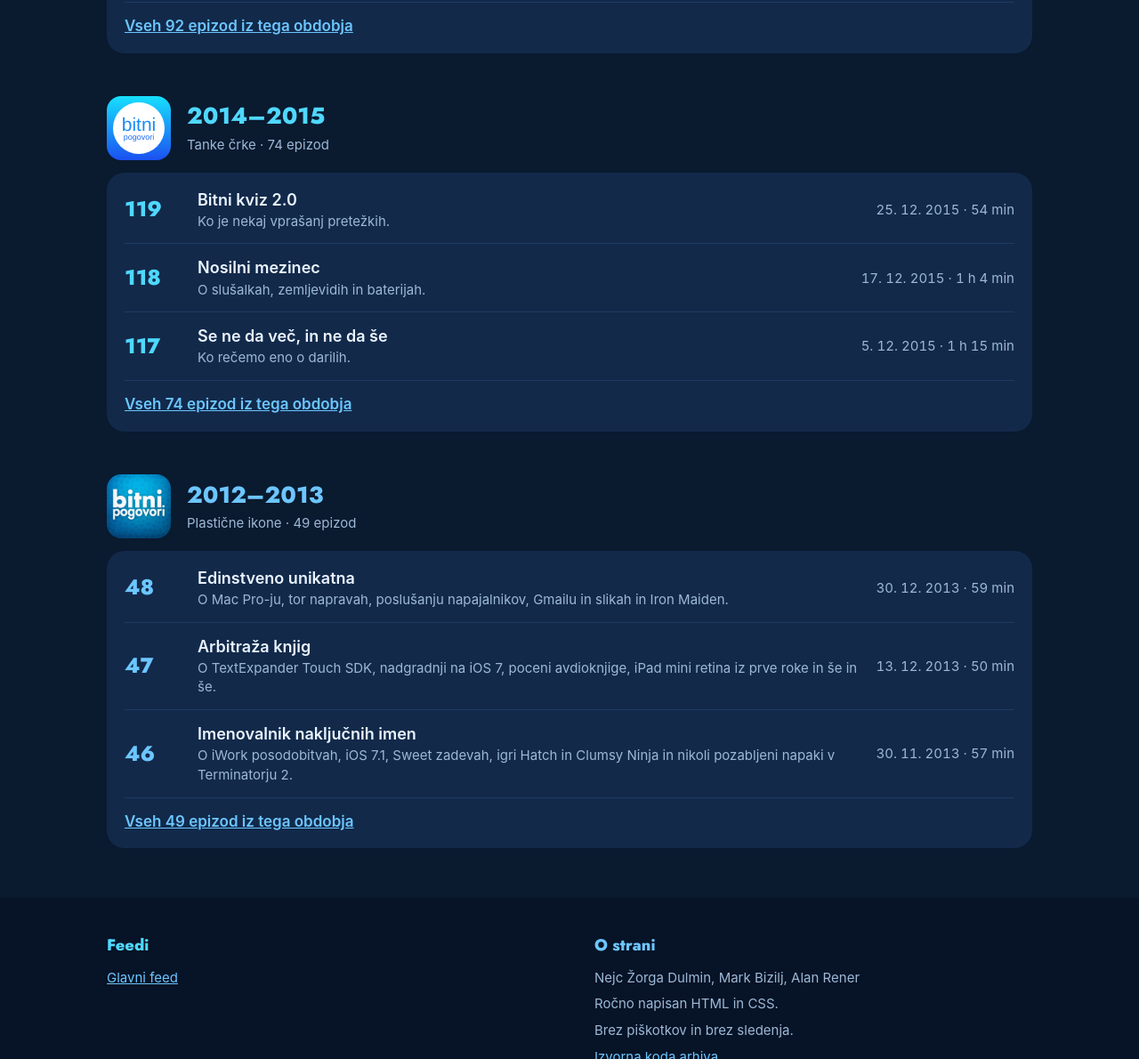
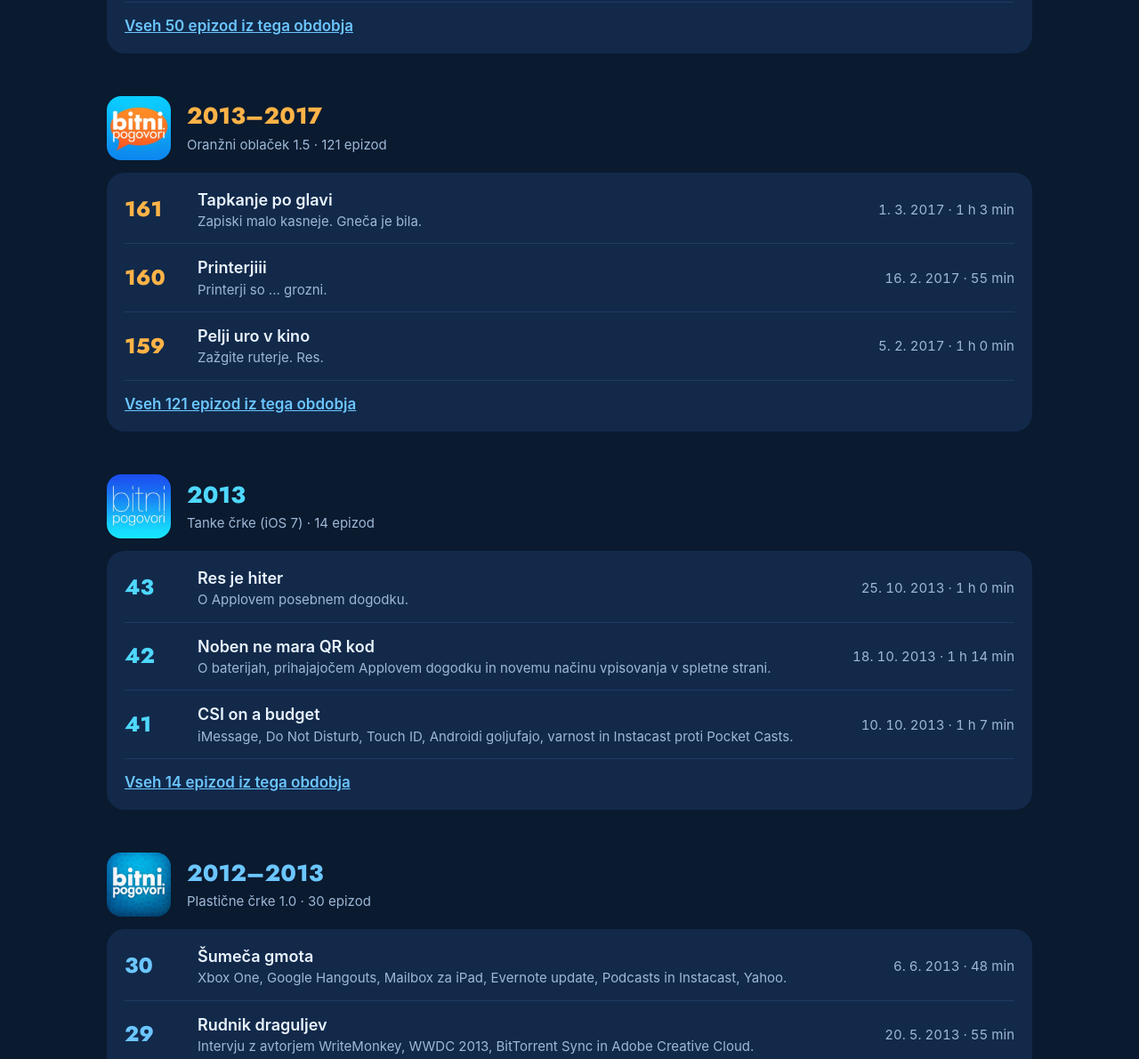
Before and after one commit to bizmar/bitni-arhiv, a plain HTML site: page splet/index.html in a window 1280 px wide. Shown: the part 1307-2497 px from the top of the page at 89% size. Drawn offline with Linux system fonts and the light colour scheme.

Commit message:
Štiri obdobja logotipov po datumih, dodan logotip iOS 7
Co-Authored-By: Claude Fable 5.2 <noreply@anthropic.com>
Claude-Session: https://claude.ai/code/session_01At2YkWSqGQVHKHDXitFHed

```diff
--- a/splet/index.html
+++ b/splet/index.html
@@ -58,8 +58,8 @@
 <div class="obdobje-glava">
 <div class="znacka" aria-hidden="true"><img src="/slike/naslovnica-600.webp" alt="" width="72" height="72"></div>
 <div>
-<h3>2016–2019</h3>
-<span class="tiho">Oranžni oblaček · 92 epizod</span>
+<h3>2017–2019</h3>
+<span class="tiho">Oranžni oblaček 1.6 · 50 epizod</span>
 </div>
 </div>
 <ul class="seznam">
@@ -78,34 +78,61 @@
 <div class="opis"><a href="/208">Kamion Bonbonjer: Prikolica št. 2</a><span class="tiho">iOS 13 in Mac Pro</span></div>
 <span class="tiho stevilke">24. 6. 2019 · 1 h 16 min</span>
 </li>
-<li><a class="vec" href="/epizode#obdobje-2016">Vseh 92 epizod iz tega obdobja</a></li>
+<li><a class="vec" href="/epizode#obdobje-oblacek">Vseh 50 epizod iz tega obdobja</a></li>
+</ul>
+</section>
+<section class="razdelek" style="--barva: #FFB347">
+<div class="obdobje-glava">
+<div class="znacka" aria-hidden="true"><img src="/slike/znacka-1.5.webp" alt="" width="72" height="72"></div>
+<div>
+<h3>2013–2017</h3>
+<span class="tiho">Oranžni oblaček 1.5 · 121 epizod</span>
+</div>
+</div>
+<ul class="seznam">
+<li class="vrstica" data-oznaka="161" data-osebe="mark-bizilj nejc-zorga-dulmin">
+<span class="st">161</span>
+<div class="opis"><a href="/161">Tapkanje po glavi</a><span class="tiho">Zapiski malo kasneje. Gneča je bila.</span></div>
+<span class="tiho stevilke">1. 3. 2017 · 1 h 3 min</span>
+</li>
+<li class="vrstica" data-oznaka="160" data-osebe="mark-bizilj nejc-zorga-dulmin">
+<span class="st">160</span>
+<div class="opis"><a href="/160">Printerjiii</a><span class="tiho">Printerji so ... grozni.</span></div>
+<span class="tiho stevilke">16. 2. 2017 · 55 min</span>
+</li>
+<li class="vrstica" data-oznaka="159" data-osebe="mark-bizilj nejc-zorga-dulmin">
+<span class="st">159</span>
+<div class="opis"><a href="/159">Pelji uro v kino</a><span class="tiho">Zažgite ruterje. Res.</span></div>
+<span class="tiho stevilke">5. 2. 2017 · 1 h 0 min</span>
+</li>
+<li><a class="vec" href="/epizode#obdobje-oblacek-15">Vseh 121 epizod iz tega obdobja</a></li>
 </ul>
 </section>
 <section class="razdelek" style="--barva: #4FD8FF">
 <div class="obdobje-glava">
-<div class="znacka tanka" aria-hidden="true"><div class="krog"><b>bitni</b><i>pogovori</i></div></div>
+<div class="znacka" aria-hidden="true"><img src="/slike/znacka-ios7.webp" alt="" width="72" height="72"></div>
 <div>
-<h3>2014–2015</h3>
-<span class="tiho">Tanke črke · 74 epizod</span>
+<h3>2013</h3>
+<span class="tiho">Tanke črke (iOS 7) · 14 epizod</span>
 </div>
 </div>
 <ul class="seznam">
-<li class="vrstica" data-oznaka="119" data-osebe="mark-bizilj nejc-zorga-dulmin alan-rener lea-marolt-sonnenschein miha-rekar peter-pirc uros-miklavcic">
-<span class="st">119</span>
-<div class="opis"><a href="/119">Bitni kviz 2.0</a><span class="tiho">Ko je nekaj vprašanj pretežkih.</span></div>
-<span class="tiho stevilke">25. 12. 2015 · 54 min</span>
+<li class="vrstica" data-oznaka="43" data-osebe="mark-bizilj nejc-zorga-dulmin">
+<span class="st">43</span>
+<div class="opis"><a href="/43">Res je hiter</a><span class="tiho">O Applovem posebnem dogodku.</span></div>
+<span class="tiho stevilke">25. 10. 2013 · 1 h 0 min</span>
 </li>
-<li class="vrstica" data-oznaka="118" data-osebe="mark-bizilj nejc-zorga-dulmin alan-rener">
-<span class="st">118</span>
-<div class="opis"><a href="/118">Nosilni mezinec</a><span class="tiho">O slušalkah, zemljevidih in baterijah.</span></div>
-<span class="tiho stevilke">17. 12. 2015 · 1 h 4 min</span>
+<li class="vrstica" data-oznaka="42" data-osebe="mark-bizilj nejc-zorga-dulmin alan-rener">
+<span class="st">42</span>
+<div class="opis"><a href="/42">Noben ne mara QR kod</a><span class="tiho">O baterijah, prihajajočem Applovem dogodku in novemu načinu vpisovanja v spletne strani.</span></div>
+<span class="tiho stevilke">18. 10. 2013 · 1 h 14 min</span>
 </li>
-<li class="vrstica" data-oznaka="117" data-osebe="mark-bizilj nejc-zorga-dulmin alan-rener">
-<span class="st">117</span>
-<div class="opis"><a href="/117">Se ne da več, in ne da še</a><span class="tiho">Ko rečemo eno o darilih.</span></div>
-<span class="tiho stevilke">5. 12. 2015 · 1 h 15 min</span>
+<li class="vrstica" data-oznaka="41" data-osebe="mark-bizilj nejc-zorga-dulmin">
+<span class="st">41</span>
+<div class="opis"><a href="/41">CSI on a budget</a><span class="tiho">iMessage, Do Not Disturb, Touch ID, Androidi goljufajo, varnost in Instacast proti Pocket Casts.</span></div>
+<span class="tiho stevilke">10. 10. 2013 · 1 h 7 min</span>
 </li>
-<li><a class="vec" href="/epizode#obdobje-2014">Vseh 74 epizod iz tega obdobja</a></li>
+<li><a class="vec" href="/epizode#obdobje-tanka">Vseh 14 epizod iz tega obdobja</a></li>
 </ul>
 </section>
 <section class="razdelek" style="--barva: #6CC6FF">
@@ -113,26 +140,26 @@
 <div class="znacka" aria-hidden="true"><img src="/slike/znacka-1.0.webp" alt="" width="72" height="72"></div>
 <div>
 <h3>2012–2013</h3>
-<span class="tiho">Plastične ikone · 49 epizod</span>
+<span class="tiho">Plastične črke 1.0 · 30 epizod</span>
 </div>
 </div>
 <ul class="seznam">
-<li class="vrstica" data-oznaka="48" data-osebe="mark-bizilj nejc-zorga-dulmin alan-rener">
-<span class="st">48</span>
-<div class="opis"><a href="/48">Edinstveno unikatna</a><span class="tiho">O Mac Pro-ju, tor napravah, poslušanju napajalnikov, Gmailu in slikah in Iron Maiden.</span></div>
-<span class="tiho stevilke">30. 12. 2013 · 59 min</span>
+<li class="vrstica" data-oznaka="30" data-osebe="mark-bizilj nejc-zorga-dulmin alan-rener jan-ferme">
+<span class="st">30</span>
+<div class="opis"><a href="/30">Šumeča gmota</a><span class="tiho">Xbox One, Google Hangouts, Mailbox za iPad, Evernote update, Podcasts in Instacast, Yahoo.</span></div>
+<span class="tiho stevilke">6. 6. 2013 · 48 min</span>
 </li>
-<li class="vrstica" data-oznaka="47" data-osebe="mark-bizilj nejc-zorga-dulmin alan-rener matic-pen">
-<span class="st">47</span>
-<div class="opis"><a href="/47">Arbitraža knjig</a><span class="tiho">O TextExpander Touch SDK, nadgradnji na iOS 7, poceni avdioknjige, iPad mini retina iz prve roke in še in še.</span></div>
-<span class="tiho stevilke">13. 12. 2013 · 50 min</span>
+<li class="vrstica" data-oznaka="29" data-osebe="mark-bizilj nejc-zorga-dulmin alan-rener anze-tomic iztok-strzinar">
+<span class="st">29</span>
+<div class="opis"><a href="/29">Rudnik draguljev</a><span class="tiho">Intervju z avtorjem WriteMonkey, WWDC 2013, BitTorrent Sync in Adobe Creative Cloud.</span></div>
+<span class="tiho stevilke">20. 5. 2013 · 55 min</span>
 </li>
-<li class="vrstica" data-oznaka="46" data-osebe="mark-bizilj nejc-zorga-dulmin">
-<span class="st">46</span>
-<div class="opis"><a href="/46">Imenovalnik naključnih imen</a><span class="tiho">O iWork posodobitvah, iOS 7.1, Sweet zadevah, igri Hatch in Clumsy Ninja in nikoli pozabljeni napaki v Terminatorju 2.</span></div>
-<span class="tiho stevilke">30. 11. 2013 · 57 min</span>
+<li class="vrstica" data-oznaka="28" data-osebe="nejc-zorga-dulmin alan-rener anze-tomic">
+<span class="st">28</span>
+<div class="opis"><a href="/28">028: Pšenično laško</a><span class="tiho">O WWDC, špekulacijah, Facebook Home, več o Markdownu in o BlackBerryju Z10.</span></div>
+<span class="tiho stevilke">2. 5. 2013 · 54 min</span>
 </li>
-<li><a class="vec" href="/epizode#obdobje-2012">Vseh 49 epizod iz tega obdobja</a></li>
+<li><a class="vec" href="/epizode#obdobje-plasticna">Vseh 30 epizod iz tega obdobja</a></li>
 </ul>
 </section>
 </main>
--- a/splet/slog.css
+++ b/splet/slog.css
@@ -125,13 +125,6 @@ main.ovoj, main .ovoj { display: flex; flex-direction: column; gap: 48px; }
 .obdobje-glava h3 { font-size: 26px; color: var(--barva); }
 .znacka { width: 72px; height: 72px; border-radius: 16px; flex: 0 0 auto; display: flex; flex-direction: column; align-items: center; justify-content: center; overflow: hidden; }
 .znacka img { width: 100%; height: 100%; display: block; }
-.znacka.tanka { background: linear-gradient(180deg, #17E0FF 0%, #1B50F0 100%); }
-.znacka.tanka .krog { width: 58px; height: 58px; border-radius: 29px; background: #FFFFFF; display: flex; flex-direction: column; align-items: center; justify-content: center; line-height: 1; font-family: "Helvetica Neue", "Jost", sans-serif; color: #1B8AF5; }
-.znacka.tanka .krog b { font-weight: 200; font-size: 21px; }
-.znacka.tanka .krog i { font-weight: 300; font-size: 9px; font-style: normal; color: #1B6CF2; }
-.znacka.plasticna { background: radial-gradient(circle at 50% 30%, #1DB9F2 0%, #0468B4 100%); box-shadow: inset 0 1px 0 rgba(255, 255, 255, 0.5), inset 0 -2px 4px rgba(0, 0, 0, 0.3); font-family: var(--naslovi); font-weight: 800; color: #FFFFFF; line-height: 1.05; }
-.znacka.plasticna b { font-size: 18px; text-shadow: 0 2px 0 #9CC3D9, 0 4px 6px rgba(0, 0, 0, 0.35); }
-.znacka.plasticna i { font-size: 11px; font-style: normal; text-shadow: 0 1px 0 #9CC3D9, 0 3px 5px rgba(0, 0, 0, 0.35); }
 
 .seznam { background: var(--kartica); border-radius: 20px; padding: 4px 20px; margin: 0; list-style: none; }
 .vrstica { display: flex; flex-wrap: wrap; align-items: center; gap: 4px 18px; padding: 14px 0; border-bottom: 1px solid var(--crta); }
--- a/viri/slog.css
+++ b/viri/slog.css
@@ -125,13 +125,6 @@ main.ovoj, main .ovoj { display: flex; flex-direction: column; gap: 48px; }
 .obdobje-glava h3 { font-size: 26px; color: var(--barva); }
 .znacka { width: 72px; height: 72px; border-radius: 16px; flex: 0 0 auto; display: flex; flex-direction: column; align-items: center; justify-content: center; overflow: hidden; }
 .znacka img { width: 100%; height: 100%; display: block; }
-.znacka.tanka { background: linear-gradient(180deg, #17E0FF 0%, #1B50F0 100%); }
-.znacka.tanka .krog { width: 58px; height: 58px; border-radius: 29px; background: #FFFFFF; display: flex; flex-direction: column; align-items: center; justify-content: center; line-height: 1; font-family: "Helvetica Neue", "Jost", sans-serif; color: #1B8AF5; }
-.znacka.tanka .krog b { font-weight: 200; font-size: 21px; }
-.znacka.tanka .krog i { font-weight: 300; font-size: 9px; font-style: normal; color: #1B6CF2; }
-.znacka.plasticna { background: radial-gradient(circle at 50% 30%, #1DB9F2 0%, #0468B4 100%); box-shadow: inset 0 1px 0 rgba(255, 255, 255, 0.5), inset 0 -2px 4px rgba(0, 0, 0, 0.3); font-family: var(--naslovi); font-weight: 800; color: #FFFFFF; line-height: 1.05; }
-.znacka.plasticna b { font-size: 18px; text-shadow: 0 2px 0 #9CC3D9, 0 4px 6px rgba(0, 0, 0, 0.35); }
-.znacka.plasticna i { font-size: 11px; font-style: normal; text-shadow: 0 1px 0 #9CC3D9, 0 3px 5px rgba(0, 0, 0, 0.35); }
 
 .seznam { background: var(--kartica); border-radius: 20px; padding: 4px 20px; margin: 0; list-style: none; }
 .vrstica { display: flex; flex-wrap: wrap; align-items: center; gap: 4px 18px; padding: 14px 0; border-bottom: 1px solid var(--crta); }
```
Also changed, not shown: nastavitve.json (+25 -14 lines), splet/epizode.html (+36 -25 lines), logotipi/bitni-pogovori-ios7-2013-06.jpg (added), splet/slike/znacka-1.5.webp (added), splet/slike/znacka-ios7.webp (added), viri/slike/znacka-1.5.webp (added), viri/slike/znacka-ios7.webp (added), 3 other files.
